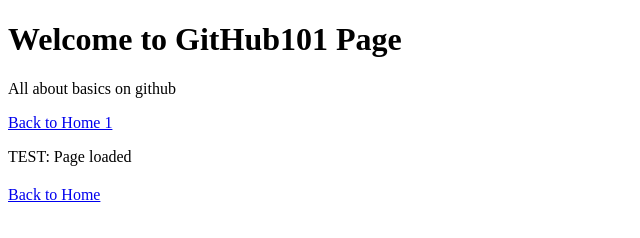
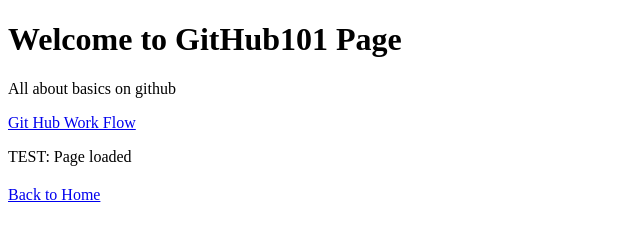
Before and after one commit to gvista-dotcom/HelloWorld101, a plain HTML site: page GitHub101.html in a window 1280 px wide. Shown: the full height of the page, 0-640 px from the left. Drawn offline with Linux system fonts and the light colour scheme.

Commit message:
Update GitHub101.html link to WorkFlow

```diff
--- a/GitHub101.html
+++ b/GitHub101.html
@@ -8,7 +8,7 @@
     <h1>Welcome to GitHub101 Page</h1>
     <p> All about basics on github</p>
         <!-- Back link -->
-    <p><a href="index.html">Back to Home 1</a></p>
+    <p><a href="GitHubWorkflow.html">Git Hub Work Flow</a></p>
     <!-- JS will automatically add back link here -->
      <p>TEST: Page loaded</p>
     <script src="backLink.js"></script>
```
